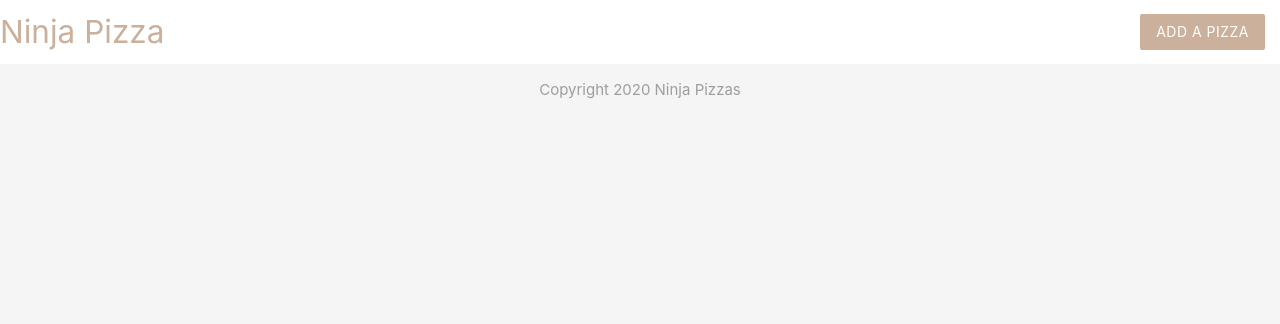
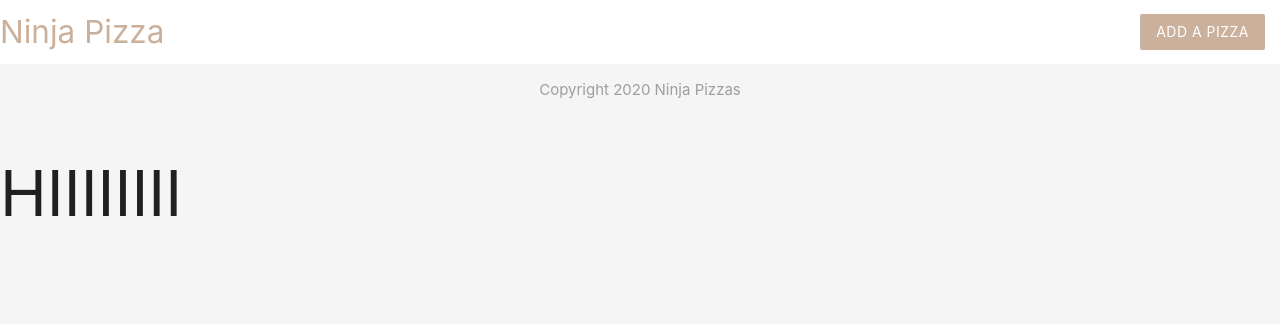
Before and after one commit to CS30-assignments/php-tutorials, a PHP site: page / in a window 1280 px wide. Shown: the top 324 px of the page. Run offline with PHP 8.4, Linux system fonts and the light colour scheme.

Commit message:
Update index.php

```diff
--- a/index.php
+++ b/index.php
@@ -9,6 +9,6 @@
     <?php include('templates/header.php'); ?>
     <?php include('templates/footer.php'); ?>
 
-
+    <h1>HIIIIIIII</h1>
 
 </html>
```
